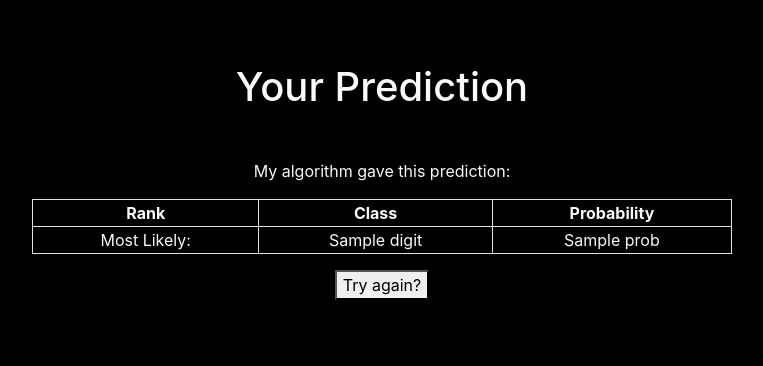
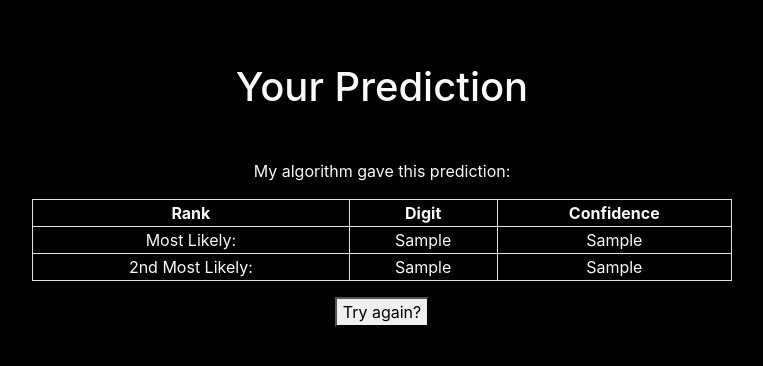
Before and after one commit to teotengteng/Handwritten-Digit-Classification, a Flask app: template templates/predict.html in a window 1280 px wide. Shown: the part 187-553 px from the top of the page, without its empty margins (258-1021 px from the left). Run offline with Flask 2, Linux system fonts and the light colour scheme; the template is opened without the code that fills it: most values are stand-ins (such as "Sample title", 1, 10 or a date in 2020); some libraries are stand-ins or nearby versions.

Commit message:
Update predict.html

```diff
--- a/templates/predict.html
+++ b/templates/predict.html
@@ -8,13 +8,18 @@ style="position:absolute; margin:auto; width:700px; height:300px; text-align:cen
   <table class="table-bordered text-light" style="width:100%">
   <tr>
     <th>Rank</th>
-    <th>Class</th>
-    <th>Probability</th>
+    <th>Digit</th>
+    <th>Confidence</th>
   </tr>
   <tr>
     <td>Most Likely:</td>
-    <td>{{ predictions.digit }}</td>
-    <td>{{ predictions.prob }}</td>
+    <td>{{ predictions.digit1 }}</td>
+    <td>{{ predictions.prob1 }}</td>
+  </tr>
+  <tr>
+    <td>2nd Most Likely:</td>
+    <td>{{ predictions.digit2 }}</td>
+    <td>{{ predictions.prob2 }}</td>
   </tr>
   </table> <a href="{{ url_for('main_page') }}"><button class="button mt-3">Try again?</button></a>
 </div>
```
